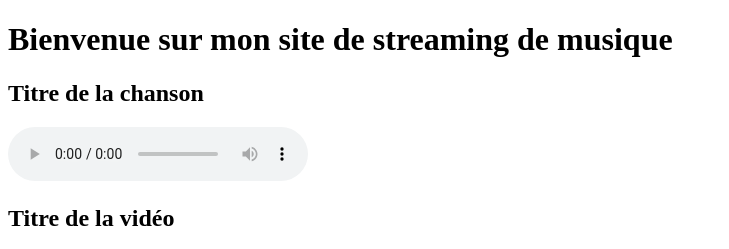
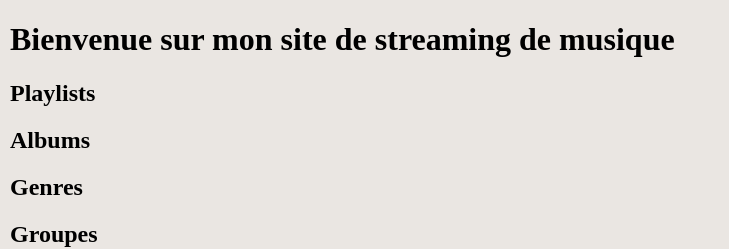
Before and after one commit to CharlesMassuard/Sonorify, a PHP site: page /accueil.php in a window 1280 px wide. Shown: the top 249 px of the page, without its empty margins (0-729 px from the left). Run offline with PHP 8.4, Linux system fonts and the light colour scheme.

Commit message:
ajout des playlist,album,genre,groupe acceuil.php

```diff
--- a/accueil.php
+++ b/accueil.php
@@ -2,9 +2,61 @@
 <html>
 <head>
     <title>Mon site de streaming de musique</title>
+    <link rel="stylesheet" href="./static/css/index.css">
 </head>
 <body>
+    <main>
         <h1>Bienvenue sur mon site de streaming de musique</h1>
+        <div id="playlist">
+            <h2>Playlists</h2>
+            <?php
+            require_once 'Data/DataBase.php';
+            $data = new Data\DataBase();
+            $playlists = $data->getPlaylists();
+            foreach ($playlists as $playlist) {
+                echo '<a href= "">';
+                echo '<h2>'.$playlist['nom_playlist'].'</h2>';
+                echo '<p>'.$playlist['description_playlist'].'</p>';
+                echo '</a>';
+            }
+            ?>
+        </div>
+        <div id="albums">
+            <h2>Albums</h2>
+            <?php
+            $albums = $data->getAlbums();
+            foreach ($albums as $album) {
+                echo '<a href= "">';
+                echo '<h2>'.$album['nom_album'].'</h2>';
+                echo '<p>'.$album['description_album'].'</p>';
+                echo '</a>';
+            }
+            ?>
+        </div>
+        <div id="genres">
+            <h2>Genres</h2>
+            <?php
+            $genres = $data->getGenres();
+            foreach ($genres as $genre) {
+                echo '<a href= "">';
+                echo '<h2>'.$genre['nom_genre'].'</h2>';
+                echo '<p>'.$genre['description_genre'].'</p>';
+                echo '</a>';
+            }
+            ?>
+        </div>
+        <div id="groupes">
+            <h2>Groupes</h2>
+            <?php
+            $groupes = $data->getGroupes();
+            foreach ($groupes as $groupe) {
+                echo '<a href= "">';
+                echo '<h2>'.$groupe['nom_groupe'].'</h2>';
+                echo '<p>'.$groupe['description_groupe'].'</p>';
+                echo '</a>';
+            }
+            ?>
+        </div>
         <div id="player">
             <h2>Titre de la chanson</h2>
             <audio controls="controls">
@@ -16,5 +68,6 @@
             </div>
             <iframe style="border-radius:12px" src="https://open.spotify.com/embed/track/1f2V8U1BiWaC9aJWmpOARe?utm_source=generator" width="100%" height="352" frameBorder="0" allowfullscreen="" allow="autoplay; clipboard-write; encrypted-media; fullscreen; picture-in-picture" loading="lazy"></iframe>
         </div>
+    </main>
 </body>
 </html>
```
Lines whose indentation alone changed are shown as unchanged.
